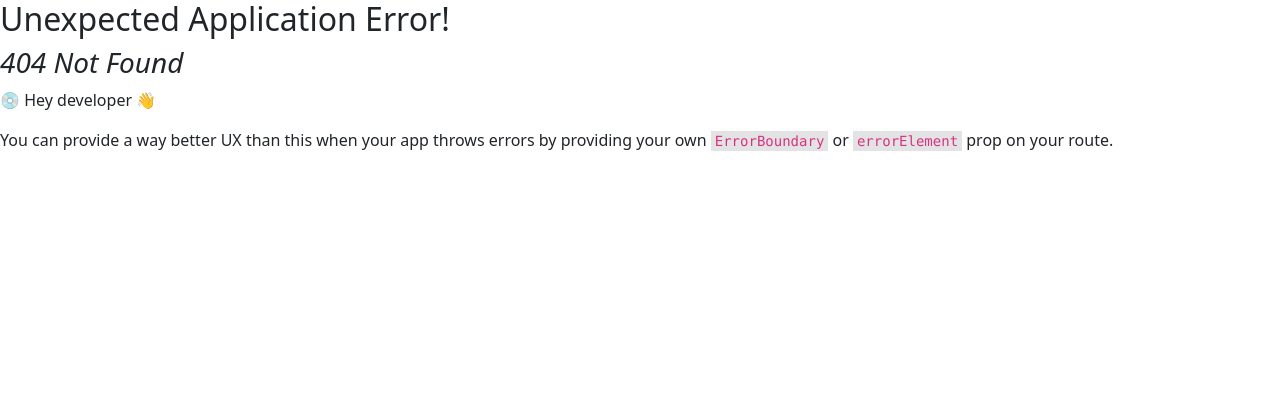
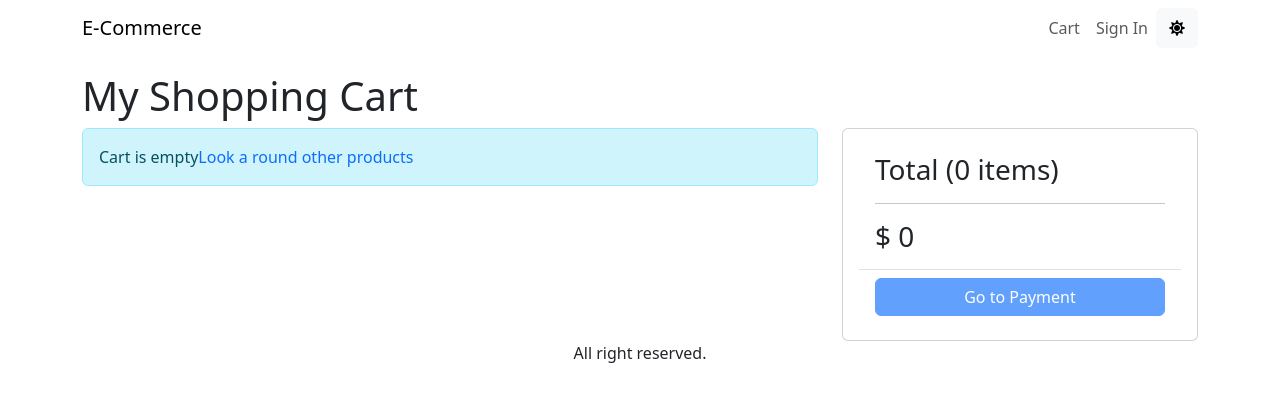
Before and after one commit to yebinp1102/ts-ecommerce, a React (Vite) app in the folder client/: page /cart in a window 1280 px wide. Before the commit this address had no page. Shown: the top 402 px of the page. Built offline with nearby package versions, Linux system fonts and the light colour scheme.

Commit message:
Feat : Cart Page

```diff
--- a/client/src/components/ProductItem.tsx
+++ b/client/src/components/ProductItem.tsx
@@ -1,13 +1,15 @@
 import { Button, Card } from "react-bootstrap"
 import { Product } from "../types/Product"
-import { Link } from "react-router-dom"
+import { Link, useNavigate } from "react-router-dom"
 import Rating from "./Rating"
 import { useContext } from "react"
 import { Store } from "../context/store"
 import { CartItem } from "../types/Cart"
 import { convertProductToCartItem } from "../utils"
+import {toast} from 'react-toastify'
 
 const ProductItem = ({product} : {product : Product}) => {
+  const navigate = useNavigate();
   const { state, dispatch } = useContext(Store)
    const {
      cart: { cartItems },
@@ -24,6 +26,8 @@
        type: 'CART_ADD_ITEM',
        payload: { ...item, quantity },
      })
+     toast.success('Product successfully added to the cart. 상품이 성공적으로 장바구니에 담겼습니다.');
+     navigate('/cart');
    }
 
   return (
--- a/client/src/index.css
+++ b/client/src/index.css
@@ -29,3 +29,7 @@
 img.large{
   max-width: 100%;
 }
+
+img.thumbnail{
+  height: 80px;
+}
--- a/client/src/main.tsx
+++ b/client/src/main.tsx
@@ -16,6 +16,7 @@
 import {HelmetProvider} from 'react-helmet-async';
 import { store } from './store/store.ts'
 import { StoreProvider } from './context/store.tsx'
+import CartPage from './pages/CartPage.tsx'
 
 axios.defaults.baseURL = process.env.NODE_ENV === 'development' ? 'http://localhost:4000' : '/';
 
@@ -24,6 +25,7 @@
     <Route path='/' element={<App />}>
       <Route index={true} element={<HomePage />} />
       <Route path='/product/:slug' element={<ProductPage />} />
+      <Route path='/cart' element={<CartPage />} />
     </Route>
   )
 )
--- /dev/null
+++ b/client/src/pages/CartPage.tsx
@@ -0,0 +1,145 @@
+import { useContext } from "react";
+import { Link, useNavigate } from "react-router-dom"
+import { Store } from "../context/store";
+import { CartItem } from "../types/Cart";
+import {toast} from 'react-toastify'
+import {Helmet} from 'react-helmet-async'
+import { Button, Card, Col, ListGroup, Row } from "react-bootstrap";
+import MessageBox from "../components/MessageBox";
+
+const CartPage = () => {
+  const navigate = useNavigate();
+  const {state: {mode, cart: {cartItems}}, dispatch} = useContext(Store);
+
+  // Change quantity of the products through buttons.
+  const handleUpdateCart = (item: CartItem, quantity: number) => {
+    if(item.countInStock < quantity){
+      toast.warn('Product is out of stock');
+      return
+    }
+    dispatch({
+      type: "CART_ADD_ITEM",
+      payload: {...item, quantity}
+    })
+  }
+
+  const handleCheckout = () => {
+    // 1. redirect to signin page to make sure a user is signed in
+    // 2. If he is signed in, redirect to shipping page to select payment method
+    navigate('/signin?redirect=/shipping');
+  }
+
+  return (
+    <div>
+
+      {/* helmet */}
+      <Helmet>
+        <title>My Shopping Cart</title>
+      </Helmet>
+      <h1>My Shopping Cart</h1>
+
+      <Row>
+        <Col md={8}>
+
+          {/* Case : there is no single product in a cart. */}
+          {cartItems.length === 0 ? (
+            <MessageBox>
+              Cart is empty
+              <Link to="/">Look a round other products</Link>
+            </MessageBox>
+          ) : (
+
+            // Case : if there are more than one product in a crat.
+            <ListGroup>
+              {cartItems.map( (item: CartItem) => (
+                <ListGroup.Item key={item._id}>
+                  <Row>
+
+                    {/* Brief Product Information UI */}
+                    <Col md={4}>
+                      <img
+                        src={item.image}
+                        alt={item.name}
+                        className="img-fluid rounded thumbnail"
+                      />
+                      <Link to={`/product/${item.slug}`}>{item.name}</Link>
+                    </Col>
+
+                    {/* product quantity controller UI */}
+                    <Col md={3}>
+                      {/* decrease quantity */}
+                      {/* Make sure total quantity does not go under 1  */}
+                      <Button
+                        onClick={() => handleUpdateCart(item, item.quantity - 1)}
+                        variant={mode}
+                        disabled={item.quantity === 1}
+                      >
+                        <i className="fas fa-minus-circle"></i>
+                      </Button>{' '}
+
+                      {/* current product quantity */}
+                      <span>{item.quantity}</span>
+
+                      {/* increase quantity */}
+                      {/* Make sure total quantity does not go more than count in stock  */}
+                      <Button
+                        onClick={() => handleUpdateCart(item, item.quantity + 1)}
+                        variant={mode}
+                        disabled={item.quantity === item.countInStock}
+                      >
+                        <i className="fas fa-minus-circle"></i>
+                      </Button>{' '}
+
+                    </Col>
+
+                    {/* each price */}
+                    <Col md={3}>
+                      $ {item.price} (USD)
+                    </Col>
+
+                    {/* delete product from cart list */}
+                    <Col md={2}>
+                      <Button variant={mode}>
+                        <i className="fas fa-trash"></i>
+                      </Button>
+                    </Col>
+
+                  </Row>
+                </ListGroup.Item>
+              ))}
+            </ListGroup>
+          )}
+        </Col>
+        <Col md={4}>
+          <Card>
+            <Card.Body>
+              <ListGroup variant="flush">
+                <ListGroup.Item>
+
+                  {/* total quantity */}
+                  <h3>Total ({cartItems.reduce((a,c) => a + c.quantity, 0 )}{' '} items)</h3>
+                  <hr/>
+                  {/* total price */}
+                  <h3>$ {cartItems.reduce((a,c) => a + c.price * c.quantity,0 )}</h3>
+                </ListGroup.Item>
+
+                {/* Button : redirect to selct payment method page */}
+                <ListGroup.Item>
+                  <div className="d-grid">
+                    <Button type="button" variant="primary" onClick={handleCheckout} disabled={cartItems.length === 0}>
+                      Go to Payment
+                    </Button>
+                  </div>
+                </ListGroup.Item>
+
+              </ListGroup>
+            </Card.Body>
+          </Card>
+        </Col>
+      </Row>
+
+    </div>
+  )
+}
+
+export default CartPage
```
